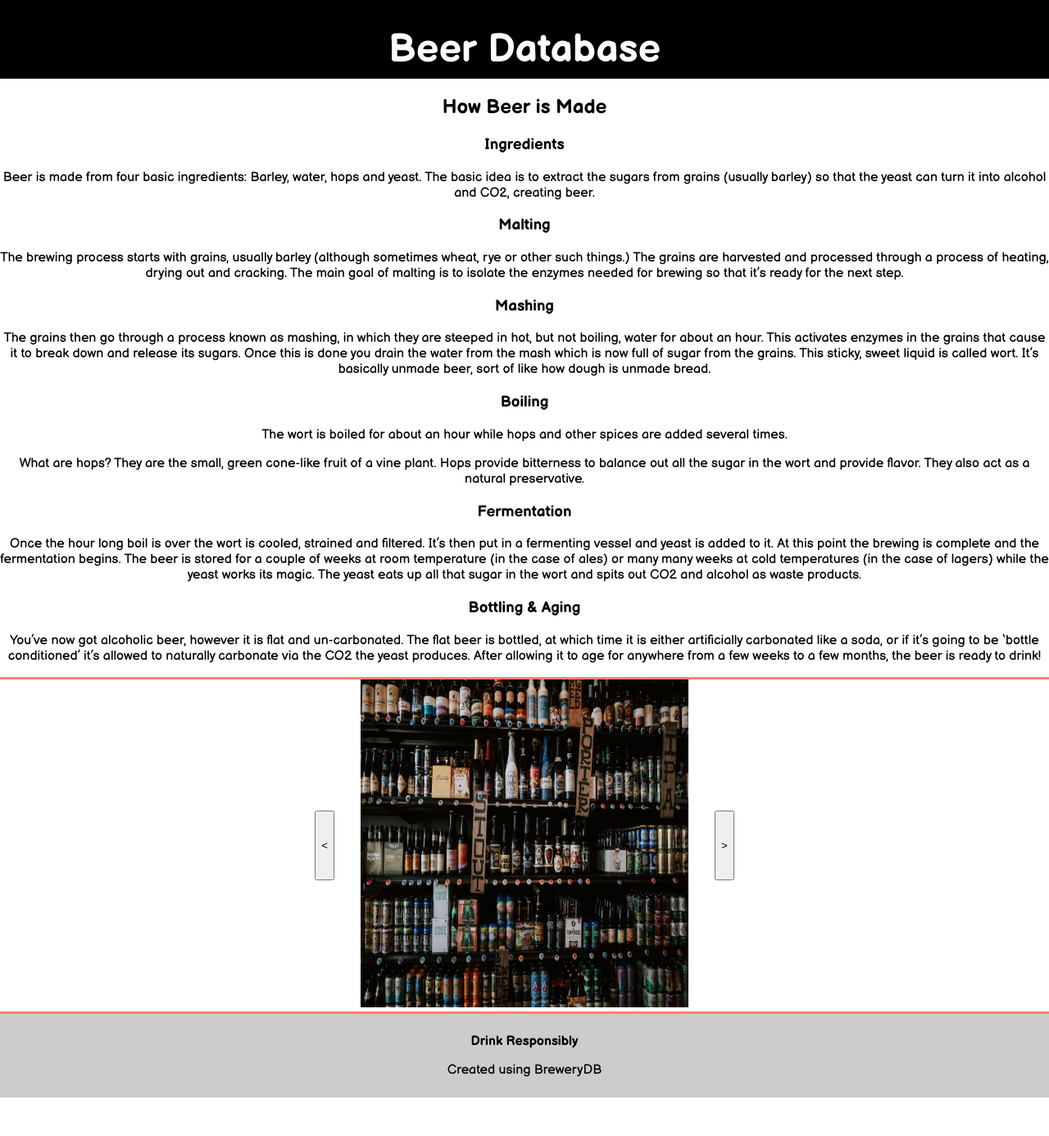
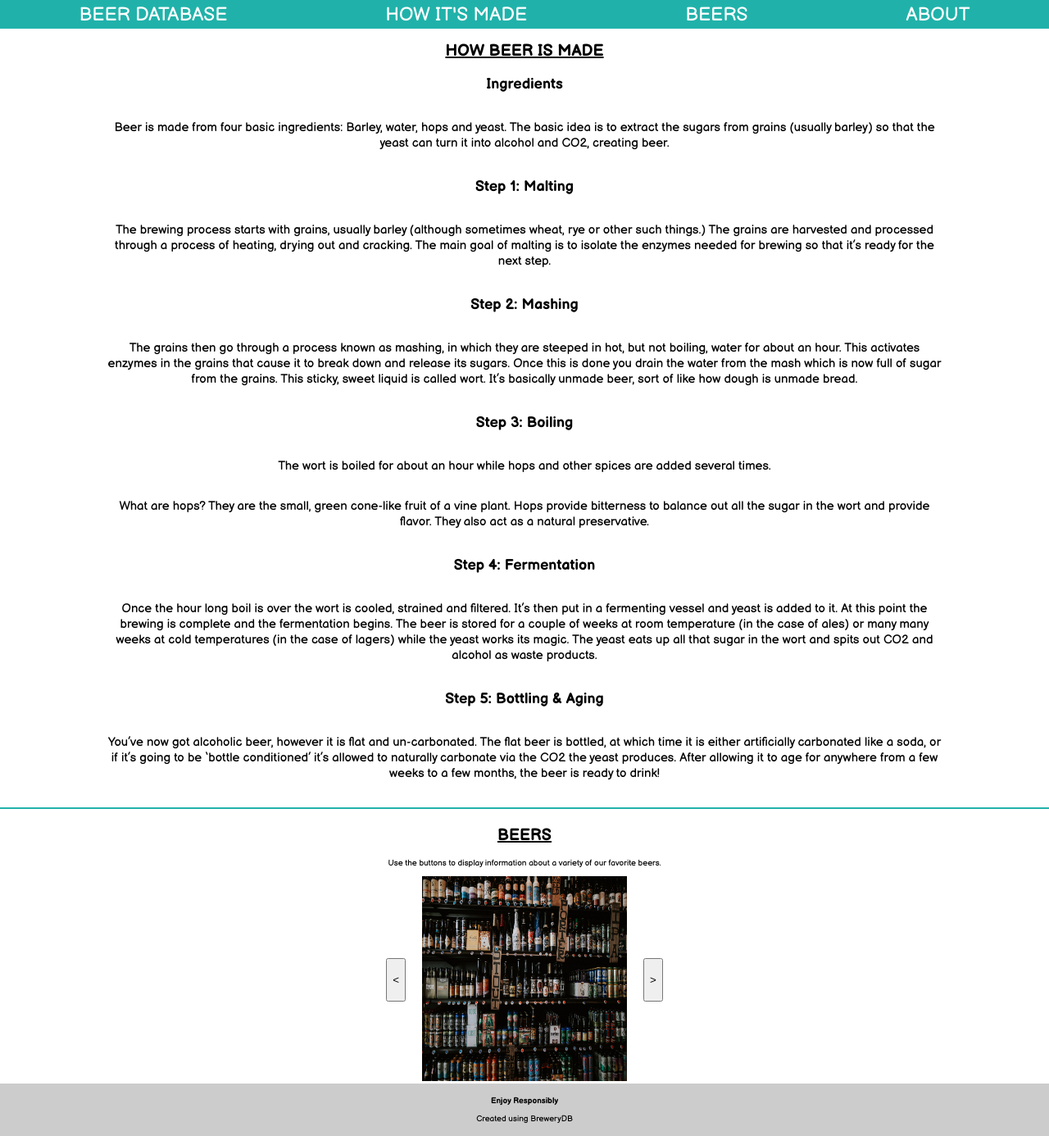
Before and after one commit to acwander/beer-aficionado, a PHP site: page / in a window 1280 px wide. Shown: the whole page at 82% size. Before the commit the page ends 1339 px from the top, so only its background shows below. Run offline with PHP 8.4, Linux system fonts and the light colour scheme.

Commit message:
made sticky nav

```diff
--- a/css/style.css
+++ b/css/style.css
@@ -2,6 +2,10 @@
 @import url("https://fonts.googleapis.com/css2?family=Balsamiq+Sans:ital,wght@0,400;0,700;1,400;1,700&display=swap");
 
 /* global styles */
+html {
+  font-size: 10px;
+}
+
 body {
   font-family: "Balsamiq Sans", cursive;
   margin: auto;
@@ -23,21 +27,58 @@ a:active {
 
 /* header styles */
 #header {
-  background-color: black;
+  background-color: lightseagreen;
   color: white;
-  height: 6rem;
+  height: 3.5rem;
+  position: fixed;
+  display: inline-block;
+  width: 100%;
+  text-transform: uppercase;
 }
 
-.site-title {
-  font-size: 3rem;
+.nav-container {
+  display: flex;
+  justify-content: space-around;
+}
+
+.nav-item {
+  margin: 0.35rem 0;
+  font-size: 2.3rem;
+}
+
+.nav-item:hover {
+  color: grey;
 }
 
 /* main content styles */
+#how-its-made {
+  margin-top: 5rem;
+  font-size: 2rem;
+  text-transform: uppercase;
+  text-decoration: underline;
+}
+
+.how-title {
+  font-size: 1.8rem;
+}
+
+.how-paragraph {
+  display: inline-block;
+  width: 80%;
+  font-size: 1.5rem;
+}
+
+.carousel-title {
+  font-size: 2rem;
+  text-transform: uppercase;
+  text-decoration: underline;
+  border-top: 2px solid lightseagreen;
+  padding-top: 2rem;
+}
+
 .carousel-container {
   display: flex;
   justify-content: center;
-  border-top: 0.2rem solid salmon;
-  border-bottom: 0.2rem solid salmon;
 }
 
 .carousel-img > img {
@@ -57,7 +98,7 @@ a:active {
 
 .beer-name {
   display: inline-block;
-  font-size: 2.2rem;
+  font-size: 2rem;
 }
 
 .beer-abv,
@@ -68,8 +109,8 @@ a:active {
 .beer-desc {
   display: inline-block;
   width: 80%;
-  height: 10rem;
-  font-size: 1.2rem;
+  height: 20rem;
+  font-size: 1.5rem;
   overflow: auto;
 }
 
--- a/index.html
+++ b/index.html
@@ -17,29 +17,40 @@
     <div class="container">
       <div id="header">
         <header>
-          <h1 class="site-title">Beer Database</h1>
+          <nav class="nav-container">
+            <div class="nav-item"><a href="#">Beer Database</a></div>
+            <div class="nav-item">
+              <a href="#how-its-made">How It's Made</a>
+            </div>
+            <div class="nav-item">
+              <a href="#beers">Beers</a>
+            </div>
+            <div class="nav-item">
+              <a href="#footer">About</a>
+            </div>
+          </nav>
         </header>
       </div>
       <div id="main content">
         <div>
-          <h2>How Beer is Made</h2>
-          <h3>Ingredients</h3>
-          <p>
+          <h2 id="how-its-made">How Beer is Made</h2>
+          <h3 class="how-title">Ingredients</h3>
+          <p class="how-paragraph">
             Beer is made from four basic ingredients: Barley, water, hops and
             yeast. The basic idea is to extract the sugars from grains (usually
             barley) so that the yeast can turn it into alcohol and CO2, creating
             beer.
           </p>
-          <h3>Malting</h3>
-          <p>
+          <h3 class="how-title">Step 1: Malting</h3>
+          <p class="how-paragraph">
             The brewing process starts with grains, usually barley (although
             sometimes wheat, rye or other such things.) The grains are harvested
             and processed through a process of heating, drying out and cracking.
             The main goal of malting is to isolate the enzymes needed for
             brewing so that it’s ready for the next step.
           </p>
-          <h3>Mashing</h3>
-          <p>
+          <h3 class="how-title">Step 2: Mashing</h3>
+          <p class="how-paragraph">
             The grains then go through a process known as mashing, in which they
             are steeped in hot, but not boiling, water for about an hour. This
             activates enzymes in the grains that cause it to break down and
@@ -48,18 +59,18 @@
             liquid is called wort. It’s basically unmade beer, sort of like how
             dough is unmade bread.
           </p>
-          <h3>Boiling</h3>
-          <p>
+          <h3 class="how-title">Step 3: Boiling</h3>
+          <p class="how-paragraph">
             The wort is boiled for about an hour while hops and other spices are
             added several times.
           </p>
-          <p>
+          <p class="how-paragraph">
             What are hops? They are the small, green cone-like fruit of a vine
             plant. Hops provide bitterness to balance out all the sugar in the
             wort and provide flavor. They also act as a natural preservative.
           </p>
-          <h3>Fermentation</h3>
-          <p>
+          <h3 class="how-title">Step 4: Fermentation</h3>
+          <p class="how-paragraph">
             Once the hour long boil is over the wort is cooled, strained and
             filtered. It’s then put in a fermenting vessel and yeast is added to
             it. At this point the brewing is complete and the fermentation
@@ -69,8 +80,8 @@
             up all that sugar in the wort and spits out CO2 and alcohol as waste
             products.
           </p>
-          <h3>Bottling & Aging</h3>
-          <p>
+          <h3 class="how-title">Step 5: Bottling & Aging</h3>
+          <p class="how-paragraph">
             You’ve now got alcoholic beer, however it is flat and un-carbonated.
             The flat beer is bottled, at which time it is either artificially
             carbonated like a soda, or if it’s going to be ‘bottle conditioned’
@@ -79,6 +90,12 @@
             months, the beer is ready to drink!
           </p>
         </div>
+        <div id="beers">
+          <h2 class="carousel-title">Beers</h2>
+          <p>
+            Use the buttons to display information about a variety of our
+            favorite beers.
+          </p>
           <div class="carousel-container">
             <!-- previous button -->
             <div class="carousel-btns previous-btn">
@@ -86,7 +103,6 @@
             </div>
             <!-- image -->
             <div class="carousel-img">
-            <!-- TODO: Remove placeholder image -->
               <img src="./images/starter-img.jpg" alt="" />
             </div>
             <!-- next button -->
@@ -96,9 +112,10 @@
           </div>
           <div id="carousel-info"></div>
         </div>
+      </div>
       <div id="footer">
         <footer>
-          <h3>Drink Responsibly</h3>
+          <h3>Enjoy Responsibly</h3>
           <p>
             Created using
             <a
```
Lines whose indentation alone changed are shown as unchanged.
